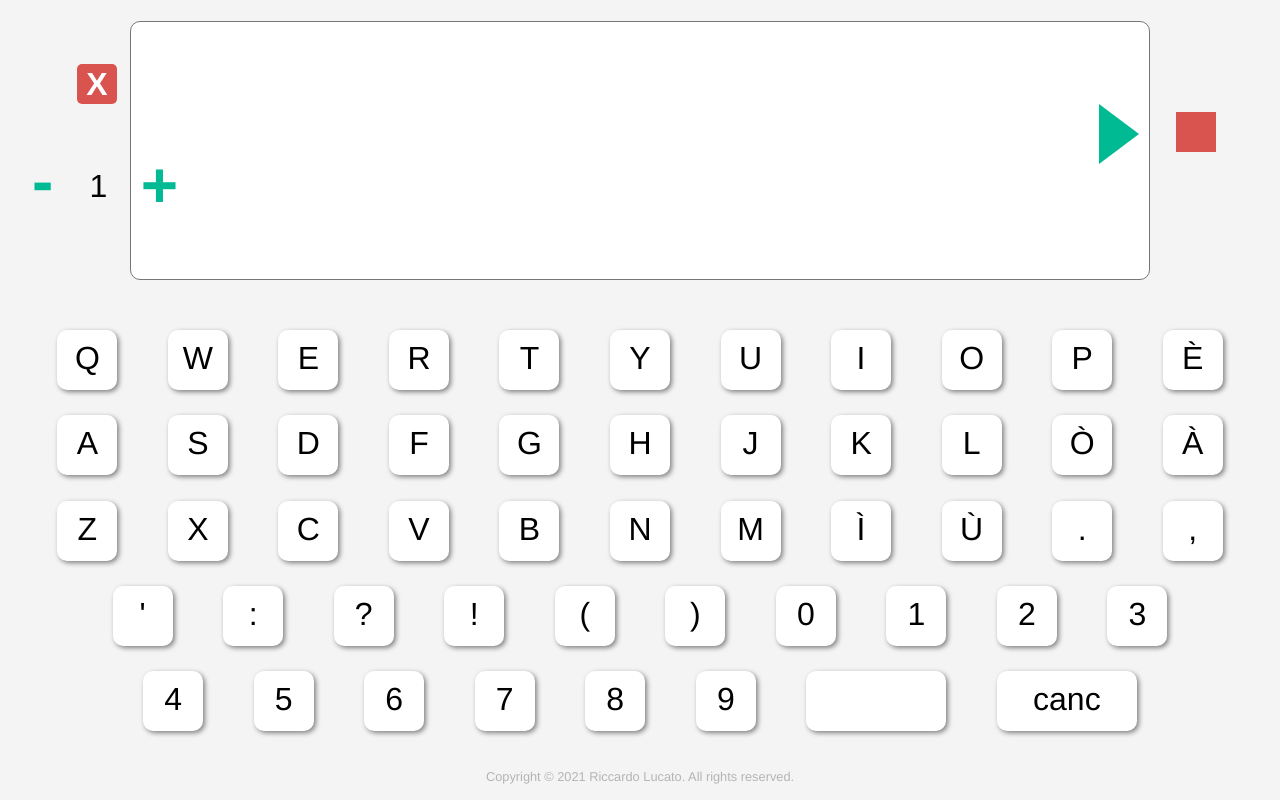
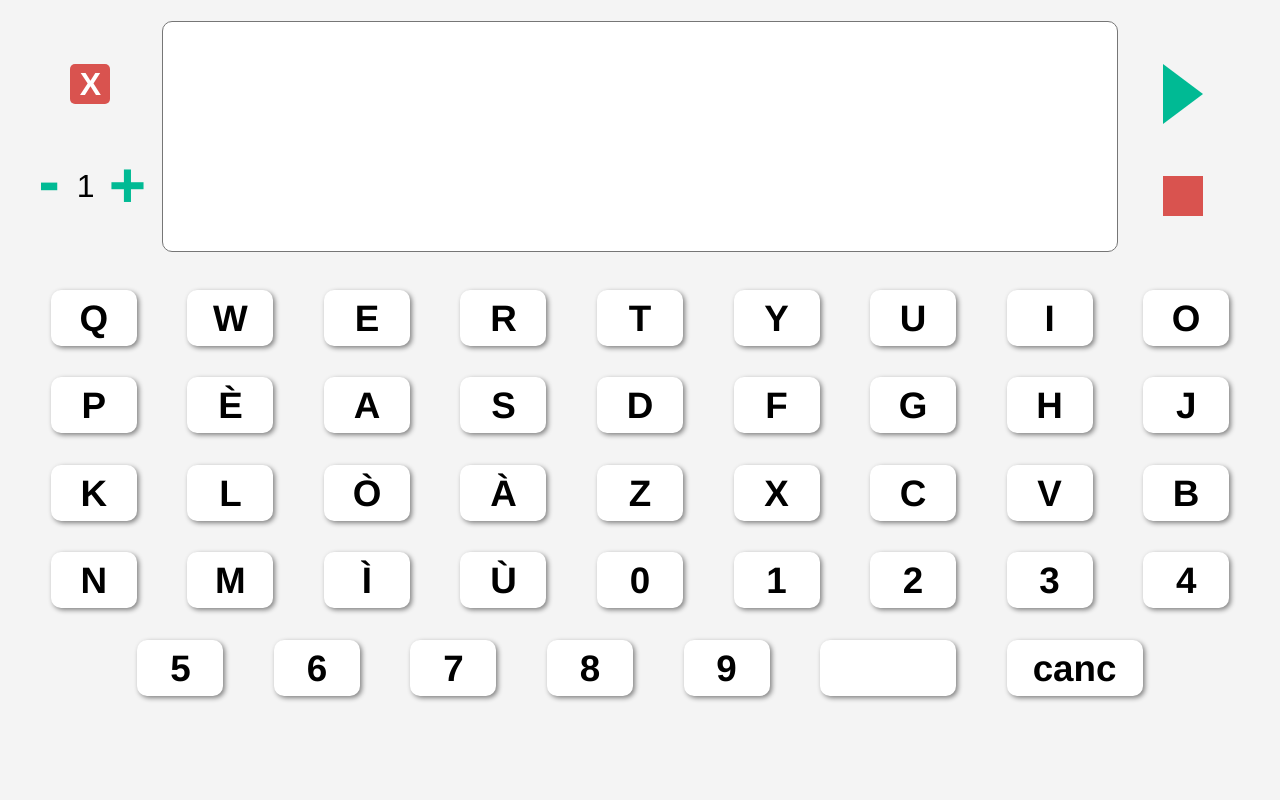
Before and after one commit to rlucatoor/accessible-keyboard, a website: page src/index.html in a window 1280 px wide. Drawn offline with Linux system fonts and the light colour scheme.

Commit message:
modify page layout

```diff
--- a/src/css/styles.css
+++ b/src/css/styles.css
@@ -18,7 +18,7 @@ body {
 .reset-button {
     position: absolute;
     top: 8%;
-    left: 6%;
+    left: 5.5%;
     background-color: #d9534f;
     color: #fff;
     font-family: 'Helvetica', 'Arial', sans-serif;
@@ -47,11 +47,11 @@ body {
     font-weight: bold;
     position: absolute;
     top: 18%;
-    left: 2.5%;
+    left: 3%;
 }
 
 .speed-plus {
-    left: 11%;
+    left: 8.5%;
     top: 18.5%;
 }
 
@@ -67,7 +67,7 @@ body {
     font-size: 2em;
     position: absolute;
     top: 21%;
-    left: 7%;
+    left: 6%;
 }
 
 .text-box {
@@ -77,7 +77,8 @@ body {
     margin-right: auto;
     margin-top: 1%;
     resize: none;
-    font-size: 1.3rem;
+    font-size: 2.5rem;
+    font-family: 'Helvetica', 'Arial', sans-serif;
 }
 
 .play-triangle {
@@ -87,8 +88,8 @@ body {
     border-bottom: 30px solid transparent;
     border-left: 40px solid #00ba94;
     position: absolute;
-    top: 13%;
-    right: 11%;
+    top: 8%;
+    right: 6%;
 }
 
 .play-triangle:hover {
@@ -101,8 +102,8 @@ body {
     width: 40px;
     background-color: #d9534f;
     position: absolute;
-    top: 14%;
-    right: 5%;
+    top: 22%;
+    right: 6%;
 }
 
 .stop-square:hover {
@@ -113,50 +114,32 @@ body {
 /* Keyboard area */
 
 .keyboard-container {
-    margin-top: 4%;
+    margin-top: 3%;
 }
 
 .keyboard-line {
     display: flex;
     justify-content: center;
-    margin-bottom: 2%;
+    margin-bottom: 2.5%;
 }
 
 .key,
 .large-key {
     box-shadow: 2px 2px 5px grey;
     border-radius: 10px;
-    padding: 10px;
-    width: 40px;
+    padding: 8px;
+    width: 70px;
     height: 40px;
-    font-size: 2rem;
+    font-size: 2.3rem;
     text-align: center;
     margin-left: 2%;
     margin-right: 2%;
     background-color: white;
+    font-weight: bold;
 }
 
 .large-key {
     width: 120px;
-}
-
-/* Footer */
-
-.footer {
-    text-align: center;
-    font-size: 0.8em;
-    margin-top: 3%;
-    color: #b4b4b4;
-}
-
-.footer-link {
-    color: inherit;
-    text-decoration: none;
-    font-weight: bold;
-}
-
-.footer-link:hover {
-    text-decoration: underline;
 }
 
 /* SMALLER SCREENS */
--- a/src/index.html
+++ b/src/index.html
@@ -14,7 +14,7 @@
             <div id="speed-indicator" class="speed-indicator hide-small-screen"></div>
             <div id="speed-plus" class="speed-plus hide-small-screen">+</div>
             <!-- Text box -->
-            <textarea id="text-box" class="text-box" name="message" rows="11" cols="80"></textarea>
+            <textarea id="text-box" class="text-box" name="message" rows="5" cols="42"></textarea>
             <!-- Start Button -->
             <div id="play-triangle" class="play-triangle hide-small-screen"></div>
             <!-- Stop Button -->
@@ -33,10 +33,10 @@
                 <div id="u" class="key">U</div>
                 <div id="i" class="key">I</div>
                 <div id="o" class="key">O</div>
+            </div>
+            <div class="keyboard-line">
                 <div id="p" class="key">P</div>
                 <div id="eAcc" class="key">È</div>
-            </div>
-            <div class="keyboard-line">
                 <div id="a" class="key">A</div>
                 <div id="s" class="key">S</div>
                 <div id="d" class="key">D</div>
@@ -44,38 +44,30 @@
                 <div id="g" class="key">G</div>
                 <div id="h" class="key">H</div>
                 <div id="j" class="key">J</div>
+            </div>
+            <div class="keyboard-line">
                 <div id="k" class="key">K</div>
                 <div id="l" class="key">L</div>
                 <div id="oAcc" class="key">Ò</div>
                 <div id="aAcc" class="key">À</div>
-            </div>
-            <div class="keyboard-line">
                 <div id="z" class="key">Z</div>
                 <div id="x" class="key">X</div>
                 <div id="c" class="key">C</div>
                 <div id="v" class="key">V</div>
                 <div id="b" class="key">B</div>
+            </div>
+            <div class="keyboard-line">
                 <div id="n" class="key">N</div>
                 <div id="m" class="key">M</div>
                 <div id="iAcc" class="key">Ì</div>
                 <div id="uAcc" class="key">Ù</div>
-                <div id="dot" class="key">.</div>
-                <div id="comma" class="key">,</div>
-            </div>
-            <div class="keyboard-line">
-                <div id="apostrophe" class="key">'</div>
-                <div id="colon" class="key">:</div>
-                <div id="questionMark" class="key">?</div>
-                <div id="exclamationPoint" class="key">!</div>
-                <div id="openParenthesis" class="key">(</div>
-                <div id="closeParenthesis" class="key">)</div>
                 <div id="zero" class="key">0</div>
                 <div id="one" class="key">1</div>
                 <div id="two" class="key">2</div>
                 <div id="three" class="key">3</div>
+                <div id="four" class="key">4</div>
             </div>
             <div class="keyboard-line">
-                <div id="four" class="key">4</div>
                 <div id="five" class="key">5</div>
                 <div id="six" class="key">6</div>
                 <div id="seven" class="key">7</div>
@@ -86,14 +78,6 @@
             </div>
         </div>
 
-        <!-- Footer -->
-        <p class="footer">Copyright ©
-            <script>
-                document.write(new Date().getFullYear())
-            </script>
-            Riccardo Lucato. All rights reserved.
-        </p>
-
         <!-- Activate dynamic functionalities -->
         <script src="js/dynamicFunctionalities.js"></script>
     </body>
--- a/src/js/dynamicFunctionalities.js
+++ b/src/js/dynamicFunctionalities.js
@@ -1,7 +1,6 @@
 // Define keys
 var allKeys = ['q', 'w', 'e', 'r', 't', 'y', 'u', 'i', 'o', 'p', 'eAcc', 'a', 's', 'd', 'f', 'g', 'h', 'j', 'k', 'l', 'oAcc',
-'aAcc', 'z', 'x', 'c', 'v', 'b', 'n', 'm', 'iAcc', 'uAcc', 'dot', 'comma', 'apostrophe', 'colon', 'questionMark',
-'exclamationPoint', 'openParenthesis', 'closeParenthesis', 'zero', 'one', 'two', 'three', 'four', 'five', 'six', 'seven',
+'aAcc', 'z', 'x', 'c', 'v', 'b', 'n', 'm', 'iAcc', 'uAcc', 'zero', 'one', 'two', 'three', 'four', 'five', 'six', 'seven',
 'eight', 'nine', 'whitespace', 'backspace'];
 
 // Defines possible iteration speed. Value refers to n times 1 second
```
